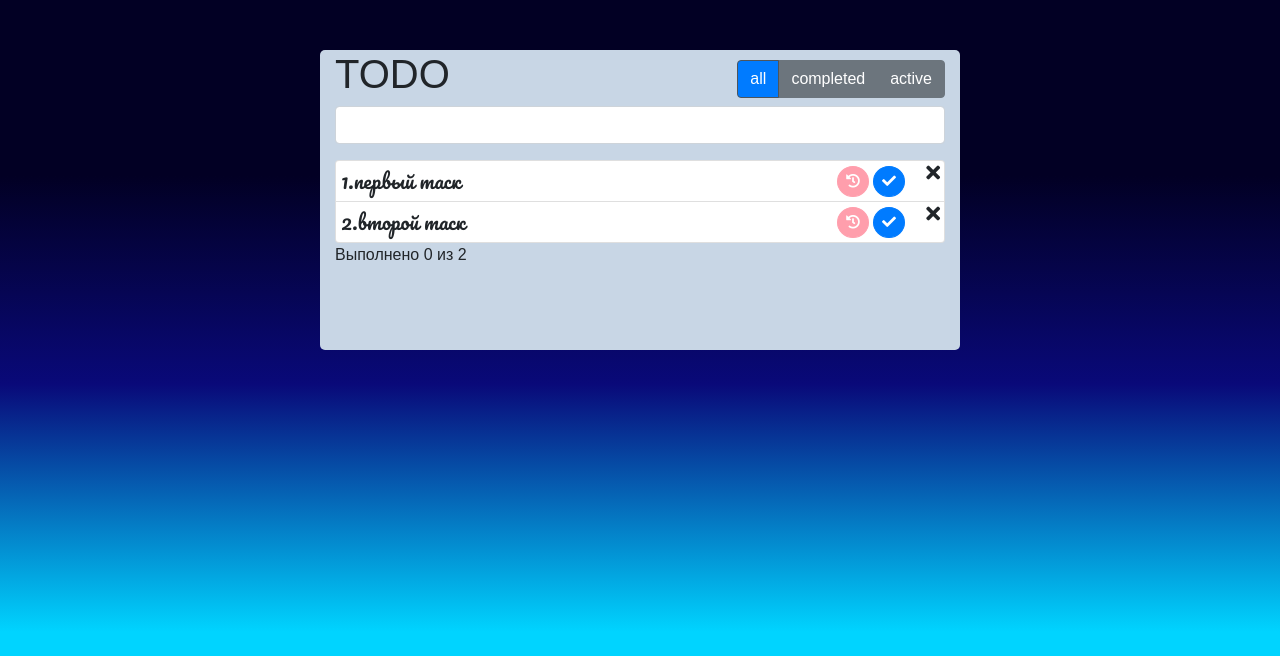
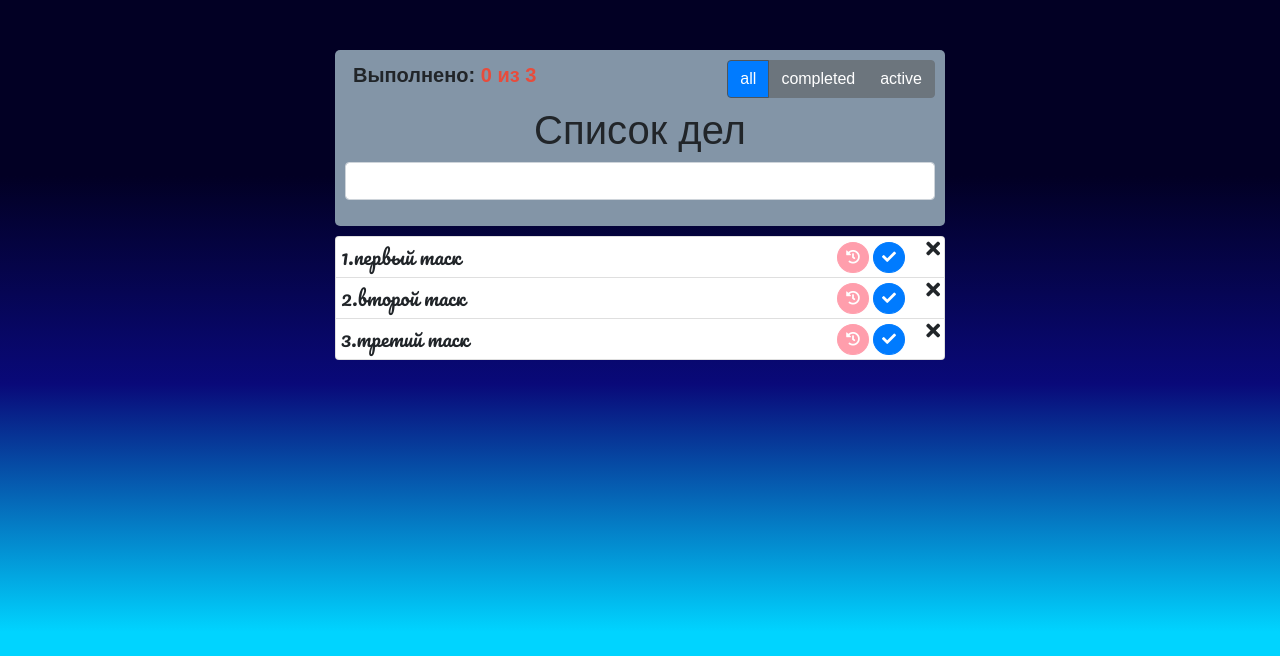
Before and after one commit to apekhnik/redux, a React (Create React App) app: page / in a window 1280 px wide. Shown: the top 656 px of the page. Built offline with nearby package versions, Linux system fonts and the light colour scheme.

Commit message:
new concept

```diff
--- a/src/App.css
+++ b/src/App.css
@@ -20,9 +20,9 @@
 
 .list-group-item {
   position: relative;
-  overflow: hidden;
+
   padding: 5px;
-
+  min-height: 40px;
 }
 .list-group-item span {
   font-family: 'Pacifico', cursive;
@@ -94,8 +94,11 @@
 
 
 .list-group {
-  max-height: 500px;
-    overflow: hidden;
+  /* min-height: 300px; */
+  /* max-height: 400px;
+  overflow-y: scroll; */
+  box-sizing: border-box;
+  padding-top: 10px;
 }
 /* CSSTransition */
 .list-group-item-enter,
@@ -131,22 +134,17 @@
   form{
     position: relative;
   }
-  .btn-group {
-    position: absolute;
-    bottom: 0;
-    right: 0;
-  }
+
 /* Form */
 
 
 /* TODO */
   .todo{
-    background-color: #c8d6e5;
+
     border: transparent;
     border-radius: 5px;
     padding-bottom: 10px;
-    min-height: 300px;
-
+    position: relative;
   }
 /* TODO */
 
@@ -157,6 +155,35 @@
     width: 100%;
     min-height: 100vh;
     background: rgb(2,0,36);
-background: linear-gradient(180deg, rgba(2,0,36,1) 22%, rgba(9,9,121,1) 48%, rgba(0,212,255,1) 79%);
+    background: linear-gradient(180deg, rgba(2,0,36,1) 22%, rgba(9,9,121,1) 48%, rgba(0,212,255,1) 79%);
   }
 /* LAYOUT */
+/* FOOTER */
+  .footer {
+      width: 100%;
+      min-height: 30px;
+      background-color: #c8d6e5;
+  }
+/* FOOTER */
+/* HEADER */
+.header {
+  position: sticky;
+  box-sizing: border-box;
+  padding: 10px;
+  top: 0;
+  z-index: 20;
+  background-color: #8395a7;
+  border-radius: 5px;
+}
+.header h1 {
+  text-align: center;
+}
+.btn-group {
+  position: absolute;
+  top: 10px;
+  right: 10px;
+}
+.badge {
+  font-size: 20px;
+}
+/* HEADER */
--- a/src/HOC/TODO.js
+++ b/src/HOC/TODO.js
@@ -8,11 +8,10 @@
     return(
         <div style={{width: width/2+'px'}} className='container todo'>
             <Header/>
-            <Form/>
+
             <ErrorBoundary>
                 <Tasklist/>
             </ErrorBoundary>
-            <Footer/>
         </div>
     )
 }
--- /dev/null
+++ b/src/components/Badge.js
@@ -0,0 +1,14 @@
+import React from 'react'
+import { useSelector } from 'react-redux'
+import {filterTask} from './Tasklist'
+const Badge = () => {
+    const task = useSelector(state=>state.task.tasks)
+    const active = filterTask(task, 'completed')
+    const badgeColor = active.length == task.length ? 'green' : '#e74c3c'
+    return (
+        <div className='badge'>
+            <p>Выполнено: <span style={{color: badgeColor}}>{active.length} из {task.length}</span></p>
+        </div>
+    )
+}
+export default Badge
--- a/src/components/Footer.js
+++ b/src/components/Footer.js
@@ -6,8 +6,8 @@
     const task = useSelector(state=>state.task.tasks)
     const active = filterTask(task, 'completed')
     return(
-        <div>
-            <span>Выполнено {active.length} из {task.length}</span>
+        <div className='footer'>
+            <span>Выполнено: {active.length} из {task.length}</span>
         </div>
     )
 }
--- a/src/components/Header.js
+++ b/src/components/Header.js
@@ -1,12 +1,16 @@
 import React from 'react'
 import Filterbutton from './FilterButton'
 import Title from './Title'
+import Form from './Form'
+import Badge from './Badge'
 
 const Header = () => {
     return(
-        <div style={{position: 'relative'}}>
-            <Title text='TODO'/>
+        <div className='header'>
+            <Badge/>
+            <Title text='Список дел'/>
             <Filterbutton/>
+            <Form/>
         </div>
     )
 }
--- a/src/components/Tasklist.js
+++ b/src/components/Tasklist.js
@@ -1,8 +1,8 @@
 import React from 'react'
 import Task from './Task'
 import { useSelector, useDispatch } from 'react-redux'
-import { removeTask, completeTask } from '../redux/action'
 import {CSSTransition, TransitionGroup} from 'react-transition-group'
+
 export const filterTask = (tasks, filter) => {
     switch (filter) {
         case 'all':
@@ -18,27 +18,13 @@
 
     const tasks = useSelector(state=>state.task.tasks)
     const filter = useSelector(state=>state.filter.filter)
-    const dispatch = useDispatch()
+
 
 
     const filteredTask = filterTask(tasks, filter)
     console.log(filteredTask,'currentFilter')
 
     return(
-        // <ul className="list-group">
-
-        //             {filteredTask.map((item, index)=>{
-        //                 return <Task
-        //                     text={item.text}
-        //                     key={item.id}
-        //                     id={item.id}
-        //                     index={index}
-        //                     isCompleted={item.isCompleted}
-        //                     />
-        //             })
-        //             }
-
-        // </ul>
         <TransitionGroup component='ul' className='list-group'>
 
                 {filteredTask.map((item, index)=>{
--- a/src/components/Title.js
+++ b/src/components/Title.js
@@ -2,7 +2,7 @@
 
 const Title = ({text}) => {
     return(
-    <h1>{text}</h1>
+        <h1>{text}</h1>
     )
 }
 export default Title
--- a/src/redux/taskReducer.js
+++ b/src/redux/taskReducer.js
@@ -1,7 +1,8 @@
 import { ADD_TASK, REMOVE_TASK, COMPLETE_TASK, REWORK_TASK } from "./types";
 const initialState = {
     tasks: [{text:'первый таск', id: 1, isCompleted: false},
-            {text:'второй таск', id: 2, isCompleted: false}]
+            {text:'второй таск', id: 2, isCompleted: false},
+            {text:'третий таск', id: 3, isCompleted: false}]
 }
 export const taskReducer = (state=initialState, action) =>{
     switch (action.type) {
```
